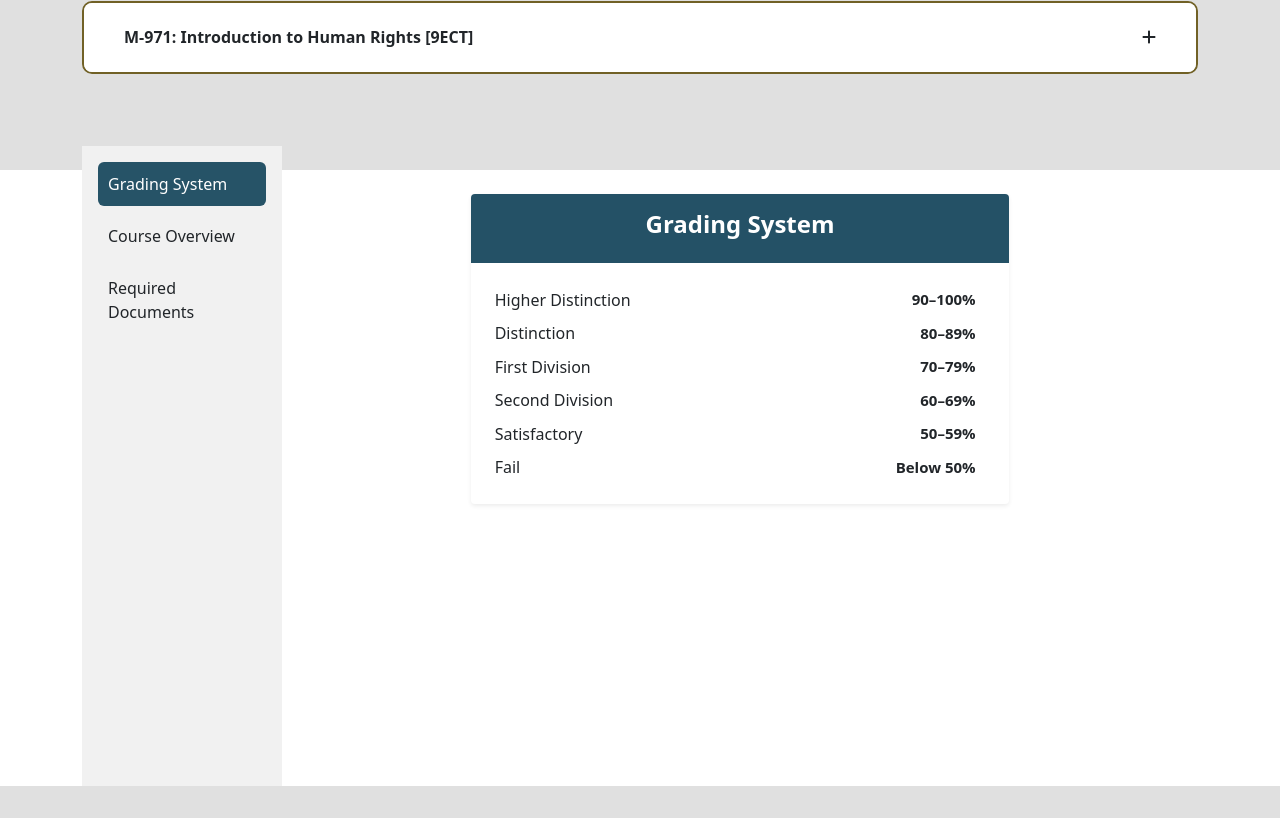
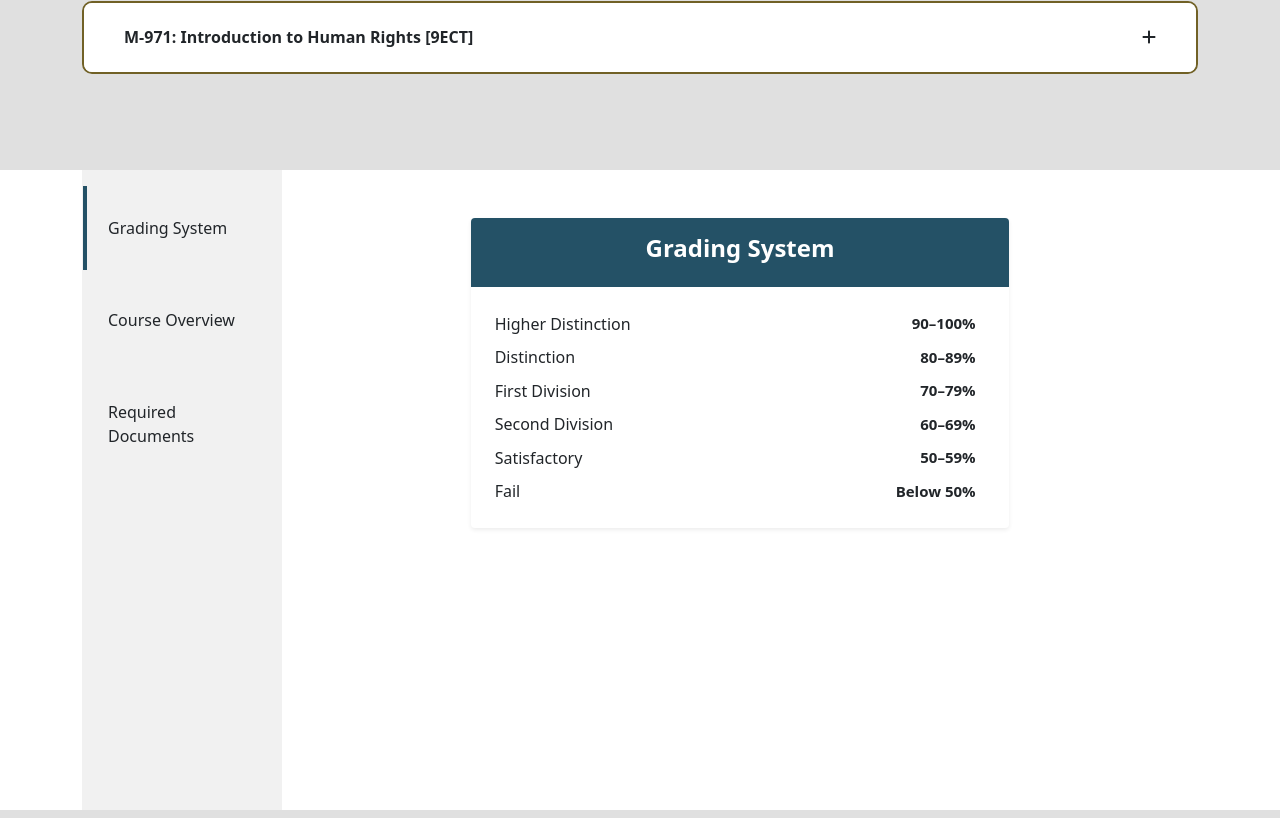
Before and after one commit to kmalaminstd123/mba-course-details-three, a plain HTML site: page index.html in a window 1280 px wide. Shown: the part 4242-5060 px from the top of the page. Drawn offline with nearby package versions, Linux system fonts and the light colour scheme.

Commit message:
Update style.css

```diff
--- a/css/style.css
+++ b/css/style.css
@@ -865,6 +865,7 @@ li {
 /* scroll system detials */
 
 .details_main_container {
+    margin-top: 24px;
     display: flex;
     height: 80vh;
     overflow: hidden;
@@ -885,7 +886,7 @@ li {
 }
 
 #menu li {
-    padding: 10px;
+    padding: 30px 10px;
     cursor: pointer;
     margin-bottom: 8px;
     border-radius: 6px;
@@ -893,8 +894,18 @@ li {
 }
 
 #menu li.active {
-    background-color: #265367;
-    color: white;
+    position: relative;
+}
+
+#menu li.active::before {
+    position: absolute;
+    content: '';
+    top: 0;
+    left: -9%;
+    width: 4px;
+    height: 100%;
+    background-color: var(--primary-blue);
+    transition: all 0.5s linear;
 }
 
 .det_cont_content {
@@ -906,13 +917,16 @@ li {
     height: 80vh;
 
     /* hide scrollbar */
-    scrollbar-width: none; /* Firefox */
-    -ms-overflow-style: none;  /* IE and Edge */
+    scrollbar-width: none;
+    /* Firefox */
+    -ms-overflow-style: none;
+    /* IE and Edge */
 }
 
 
 .det_cont_content::-webkit-scrollbar {
-  display: none; /* Chrome, Safari, Opera */
+    display: none;
+    /* Chrome, Safari, Opera */
 }
 
 
@@ -923,9 +937,9 @@ li {
 }
 
 
-@media only screen and (max-width: 769px){
+@media only screen and (max-width: 769px) {
 
-    .details_main_container{
+    .details_main_container {
         flex-direction: column;
         height: auto;
     }
@@ -935,11 +949,10 @@ li {
         height: auto;
     }
 
-    .det_cont_content{
+    .det_cont_content {
         width: 100%;
         height: 80dvh;
     }
 }
 
-
 /* details section end */
```
